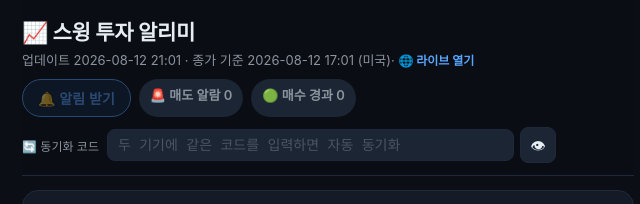
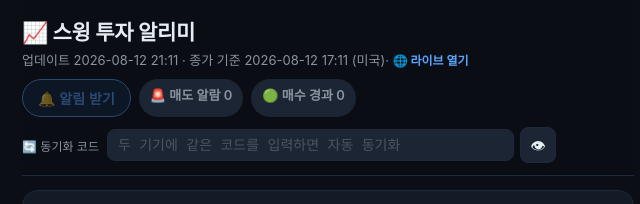
Before and after one commit to bs02089-sys/strategy_engine, a plain HTML site: page index.html in a window 1280 px wide. Shown: the top 204 px of the page, 312-952 px from the left. Drawn offline with Linux system fonts and the light colour scheme.

Commit message:
deploy: swing dashboard 2026-08-12

```diff
--- a/index.html
+++ b/index.html
@@ -183,7 +183,7 @@ footer{color:#4b5563;font-size:12px;text-align:center;margin-top:8px;line-height
 <body>
 <header>
   <h1>📈 스윙 투자 알리미</h1>
-  <div class="sub">업데이트 2026-08-12 21:01 · 종가 기준 2026-08-12 17:01 (미국)<span class="pages">· <a href="https://bs02089-sys.github.io/strategy_engine/" target="_blank" rel="noopener">🌐 라이브 열기</a></span></div>
+  <div class="sub">업데이트 2026-08-12 21:11 · 종가 기준 2026-08-12 17:11 (미국)<span class="pages">· <a href="https://bs02089-sys.github.io/strategy_engine/" target="_blank" rel="noopener">🌐 라이브 열기</a></span></div>
   <div class="chips">
     <button id="push-btn" class="push-btn" disabled>🔔 알림 받기</button>
     <span class="chip gray" id="sell-alarm-cnt">🚨 매도 알람 0</span>
```
